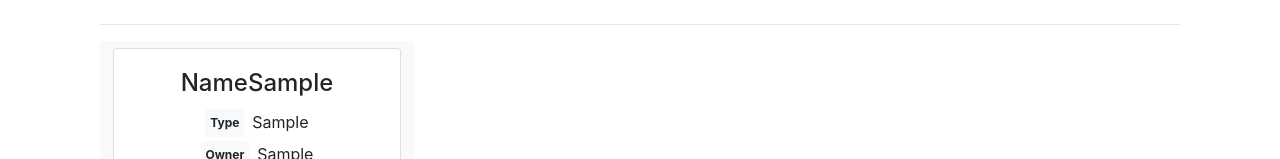
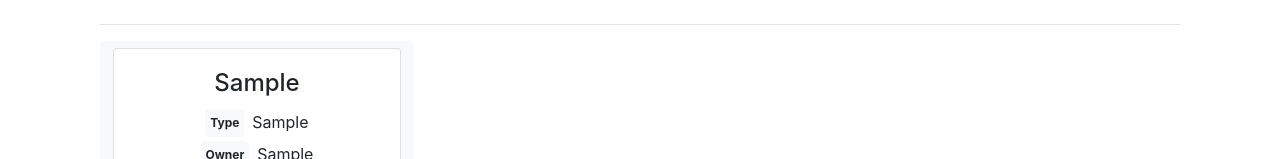
Before and after one commit to Karun27/AIPaaS, a React (Create React App) app: page /Home in a window 1280 px wide. Both pictures are taken after typing "Sample", "Sample", "Sample" into the empty fields and a click on the button "Save". Shown: the part 553-712 px from the top of the page. Built offline with nearby package versions, Linux system fonts and the light colour scheme.

Commit message:
fix item card layout

```diff
--- a/src/ItemCard.js
+++ b/src/ItemCard.js
@@ -43,7 +43,7 @@ export const ItemCard = ({toggleEditing, item, onChange, index, onDelete}) => (
               <Button color="light">
               <div className="card mb-1" id="car">
         <div className="card-body">
-                <h4 className="card-title text-center">Name{item.name}</h4>
+                <h4 className="card-title text-center">{item.name}</h4>
                 <div className="row justify-content-center mb-1">
                   <p className="card-text">
                     <span className="badge badge-light py-2 mr-2">Type</span>
--- a/src/LoginPage.js
+++ b/src/LoginPage.js
@@ -1,11 +1,7 @@
 import React, { Component } from 'react';
 import './App.css';
-import Navbar from './Nav.js'
 import Background from './Background';
 import { Button, Input, Card, CardText, CardTitle } from 'reactstrap';
-import Data from './axios/Data';
-import image1 from './images/mcle.jpg';
-import image2 from './images/paas2.png';
 
 class LoginPage extends Component {
   constructor(props) {
@@ -13,62 +9,14 @@ class LoginPage extends Component {
     this.state = {
       username: 'abc',
       password: 'abc',
-
     };
-
-    // this.handlePassChange = this.handlePassChange.bind(this);
-    // this.handleUserChange = this.handleUserChange.bind(this);
-    // this.handleSubmit = this.handleSubmit.bind(this);
-    // this.dismissError = this.dismissError.bind(this);
     this.routeChange = this.routeChange.bind(this);
-
-    // this.authorize = this.authorize.bind(this);
     this.route = this.route.bind(this);
-
   }
-  // authorize(e) {
-  //   const username = e.target.querySelector(
-  //     'input[type="username"]').value;
-  //   const password = e.target.querySelector(
-  //     'input[type="password"]').value;
-  //       const auth1 = username == this.state.username;
-  //   const auth = password == this.state.password;
-  //   this.setState({
-  //     authorized: auth,
-  //     authorized:auth1
-  //   });
-  // }
-
-
-  // dismissError() {
-  //   this.setState({ error: '' });
-  // }
-
-  // handleSubmit(evt) {
-  //   evt.preventDefault();
-
-  //   if (!this.state.username) {
-  //     return this.setState({ error: 'Your Username is missing. Please try again.' });
-  //   }
-
-  //   return this.setState({ error: 'Your Password is missing. Please try again.' });
-  //     if (!this.state.password) {
-  //   }
-
-  //   return this.setState({ error: '' });
-  // }
-
-  // handleUserChange(evt) {
-  //   this.setState({
-  //     username: evt.target.value,
-  //   });
-  // };
-
   routeChange() {
     let path = `Register`;
     this.props.history.push(path);
   }
-
   route() {
     if (this.state.username == "abc" && this.state.password == "abc") {
       let path = `Home`;
@@ -79,75 +27,34 @@ class LoginPage extends Component {
       this.props.history.push(path1);
     }
   }
-  // handlePassChange(evt) {
-  //   this.setState({
-  //     password: evt.target.value,
-  //   });
-  // }
-
   render() {
-    // NOTE: I use data-attributes for easier E2E testing
-    // but you don't need to target those (any css-selector will work)
-    // const login= (
-
-    // );
-    //     const contact = (
-    // < a href="/Data"></a>
-    //     );
     return (
-
       <div>
-
-
         <div class="d-md-flex h-md-100 align-items-center">
           <div class="col-md-6 ">
             <div class="lign-items-center h-100 p-5">
               <img src={require('./images/mcle.jpg')} alt="spark" width="150" />
               <img src={require('./images/logo.jpg')} alt="spark" width="170" />
-      {/* <div id="change"class="container-fluid">
 
-      <div class="row">
-      <div class="col-md-3"> */}
-      <Card id="inc"  body inverse style={{ backgroundColor: '#333', borderColor: '#333' }}>
+              <Card id="inc" body inverse style={{ backgroundColor: '#333', borderColor: '#333' }}>
                 <CardTitle>AI PaaS Login Portal </CardTitle>
-
                 <form onSubmit={this.route}>
-      {/* {
-      this.state.error &&
-      <p color="danger" data-test="error" onClick={this.dismissError}>
-      {this.state.error}
-      </p>
-      } */}
-
                   <label>User Name </label>
-      <Input type="text"required />
-
+                  <Input type="text" required />
                   <label>Password</label>
                   <Input type="password" required />
                   <br></br>
                   <Button color="primary" size="md" block type="submit" >Login</Button>
-
-
                   <br></br>
-      <h6 class= "d-flex justify-content-center"> New to AI PaaS?</h6>
-
+                  <h6 class="d-flex justify-content-center"> New to AI PaaS?</h6>
                   <Button color="secondary" size="md" block type="submit" onClick={this.routeChange}>Register</Button>
-
                 </form>
               </Card>
-
-
-      {/* {
-      this.state.authorized ? contact : login
-      } */}
               <div class="d-flex justify-content-around">
                 <table id="india">
                   <tr>
                     <td>
-
                       <tr>
-
-
                         <td>
                           <img src={require('./images/a.png')} alt="spark" width="100" />
                           &ensp; &ensp;&ensp;&ensp;
@@ -156,12 +63,9 @@ class LoginPage extends Component {
               <img src={require('./images/c.png')} alt="spark" width="100" />
                         </td>
                       </tr>
-
-
                       <tr>
                         <td>
                           <img src={require('./images/d.png')} alt="spark" width="100" />
-
                           &ensp; &ensp;&ensp;&ensp;
                 <img src={require('./images/e.png')} alt="spark" width="100" />
                           &ensp;&ensp;&ensp;&ensp;
@@ -172,25 +76,14 @@ class LoginPage extends Component {
                   </tr>
                 </table>
               </div>
-
             </div>
-
           </div>
-
           <div class="col-md-6 p-0 bg-white h-md-100 loginarea" id="hie">
-
-      {/* <div className="col-md-9"> */}
             <Background />
-
           </div>
         </div>
       </div>
-      // </div>
-      // </div>
-      // </div>
-
     );
   }
 }
-
 export default LoginPage;
```
Also changed, not shown: src/SubMenu.js (+0 -28 lines). Lines whose indentation alone changed are shown as unchanged.
